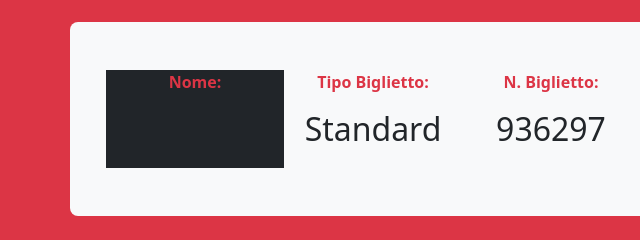
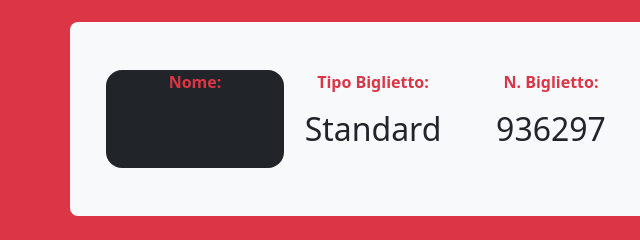
Before and after one commit to LucaRadio/js-biglietto-treno-form, a plain HTML site: page index.html in a window 1280 px wide. Both pictures are taken after a click on the button "Genera". Shown: the part 390-630 px from the top of the page, 0-640 px from the left. Drawn offline with nearby package versions, Linux system fonts and the light colour scheme.

Commit message:
Style on Name adjust

```diff
--- a/index.html
+++ b/index.html
@@ -35,7 +35,7 @@
     </div>
     <div class="container bg-light rounded-3 p-5 my-5 d-none" id="ticket-generator">
         <div class="row text-center">
-            <div class="col-2 fw-bold text-center bg-dark overflow-hidden">
+            <div class="col-2 fw-bold text-center bg-dark overflow-hidden rounded-4">
                 <div class="mb-3 text-danger">Nome:</div>
                 <div id="name-value" class="h2 text-white"></div>
             </div>
```
